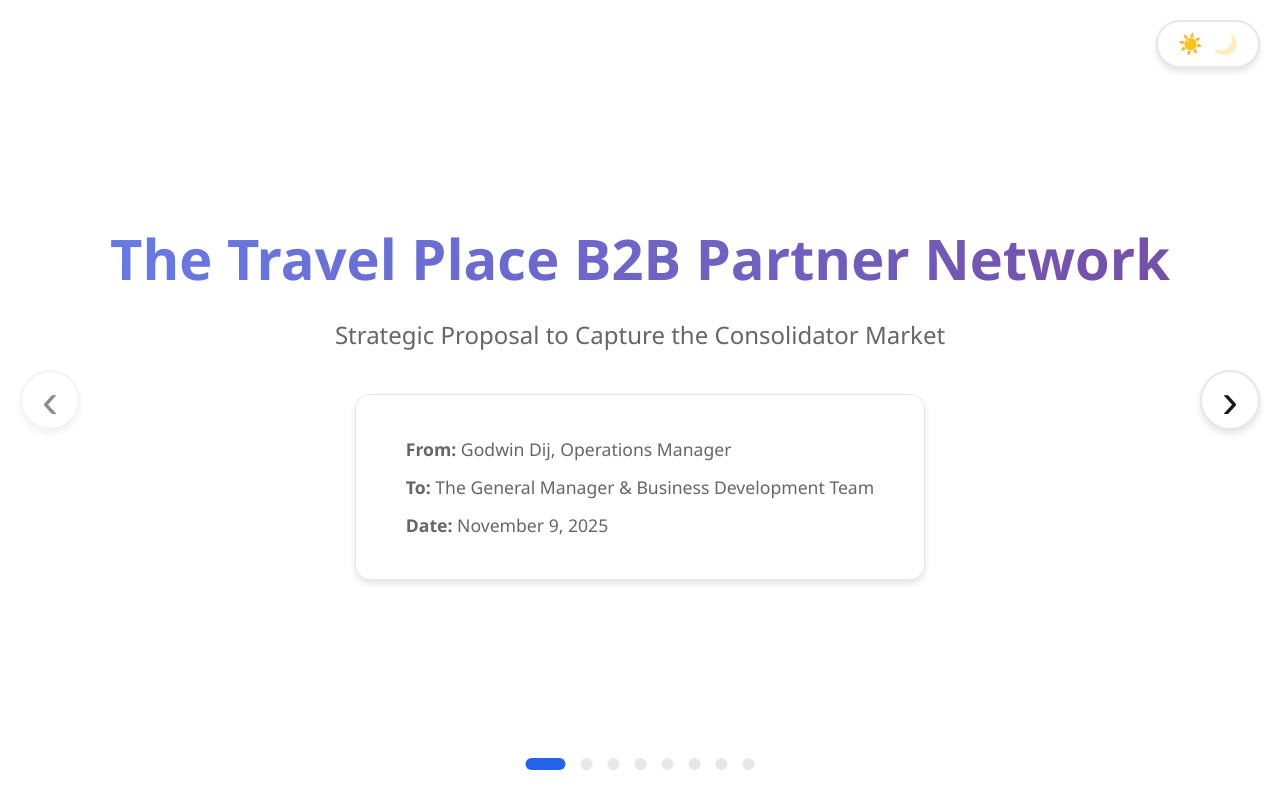
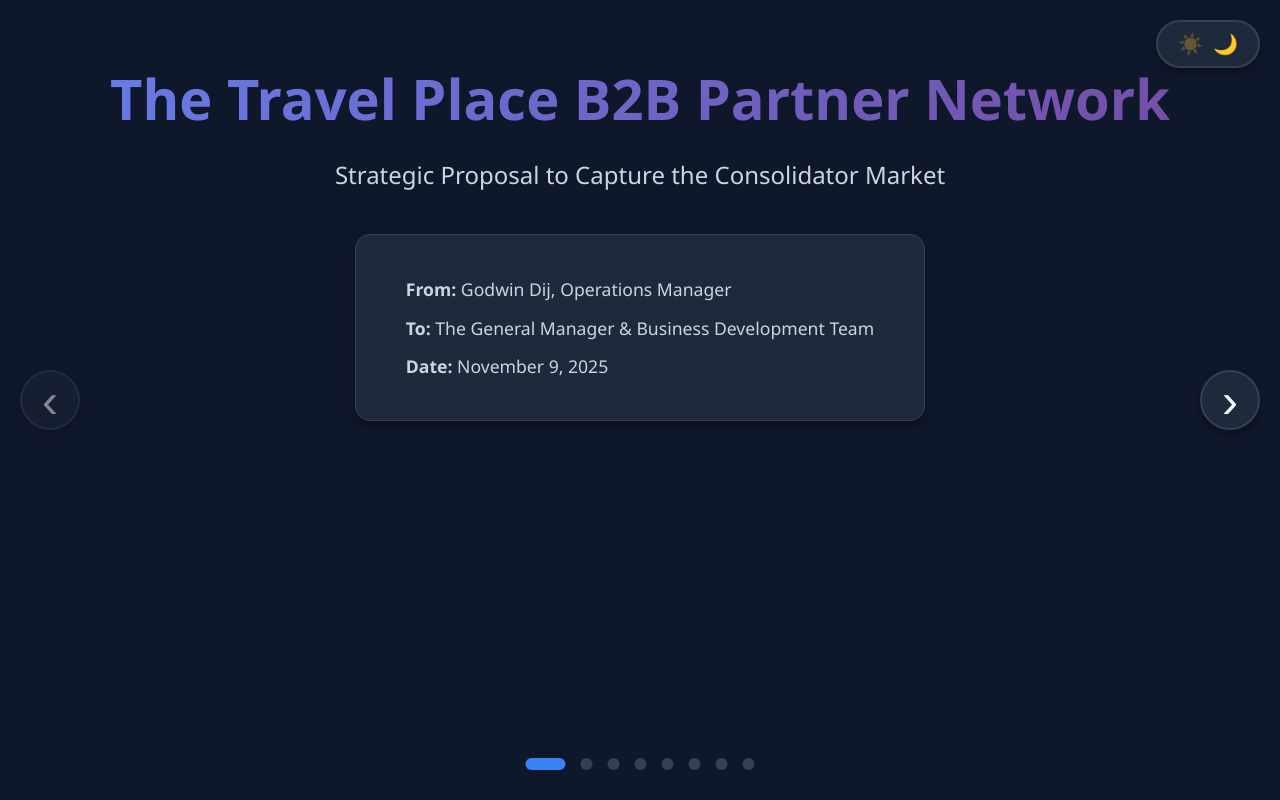
Before and after one commit to opeoladettp/Godwin-Diji, a plain HTML site: page index.html in a window 1280 px wide. Shown: the top 800 px of the page. Drawn offline with Linux system fonts and the light colour scheme.

Commit message:
Fix: Set dark theme as default, improve light theme card visibility, and fix slide title visibility

```diff
--- a/script.js
+++ b/script.js
@@ -2,8 +2,8 @@
 const themeToggle = document.getElementById('themeToggle');
 const html = document.documentElement;
 
-// Check for saved theme preference or default to 'light'
-const currentTheme = localStorage.getItem('theme') || 'light';
+// Check for saved theme preference or default to 'dark'
+const currentTheme = localStorage.getItem('theme') || 'dark';
 html.setAttribute('data-theme', currentTheme);
 
 themeToggle.addEventListener('click', () => {
--- a/styles.css
+++ b/styles.css
@@ -1,28 +1,28 @@
 :root {
-    --bg-primary: #ffffff;
-    --bg-secondary: #f8f9fa;
-    --text-primary: #1a1a1a;
-    --text-secondary: #666666;
-    --accent-primary: #2563eb;
-    --accent-secondary: #3b82f6;
-    --accent-gradient: linear-gradient(135deg, #667eea 0%, #764ba2 100%);
-    --card-bg: #ffffff;
-    --card-shadow: 0 4px 6px rgba(0, 0, 0, 0.1);
-    --border-color: #e5e7eb;
-    --highlight-bg: #eff6ff;
-}
-
-[data-theme="dark"] {
     --bg-primary: #0f172a;
     --bg-secondary: #1e293b;
     --text-primary: #f1f5f9;
     --text-secondary: #cbd5e1;
     --accent-primary: #3b82f6;
     --accent-secondary: #60a5fa;
+    --accent-gradient: linear-gradient(135deg, #667eea 0%, #764ba2 100%);
     --card-bg: #1e293b;
     --card-shadow: 0 4px 6px rgba(0, 0, 0, 0.3);
     --border-color: #334155;
     --highlight-bg: #1e3a5f;
+}
+
+[data-theme="light"] {
+    --bg-primary: #f5f5f5;
+    --bg-secondary: #f8f9fa;
+    --text-primary: #1a1a1a;
+    --text-secondary: #666666;
+    --accent-primary: #2563eb;
+    --accent-secondary: #3b82f6;
+    --card-bg: #ffffff;
+    --card-shadow: 0 8px 16px rgba(0, 0, 0, 0.15);
+    --border-color: #d1d5db;
+    --highlight-bg: #eff6ff;
 }
 
 * {
@@ -67,20 +67,20 @@ body {
     transition: opacity 0.3s ease;
 }
 
+[data-theme="light"] .theme-toggle .sun-icon {
+    opacity: 1;
+}
+
+[data-theme="light"] .theme-toggle .moon-icon {
+    opacity: 0.3;
+}
+
 [data-theme="dark"] .theme-toggle .sun-icon {
     opacity: 0.3;
 }
 
 [data-theme="dark"] .theme-toggle .moon-icon {
     opacity: 1;
-}
-
-[data-theme="light"] .theme-toggle .sun-icon {
-    opacity: 1;
-}
-
-[data-theme="light"] .theme-toggle .moon-icon {
-    opacity: 0.3;
 }
 
 /* Slides Container */
@@ -95,7 +95,7 @@ body {
     width: 100%;
     height: 100%;
     display: flex;
-    align-items: center;
+    align-items: flex-start;
     justify-content: center;
     opacity: 0;
     transform: translateX(100%);
```
